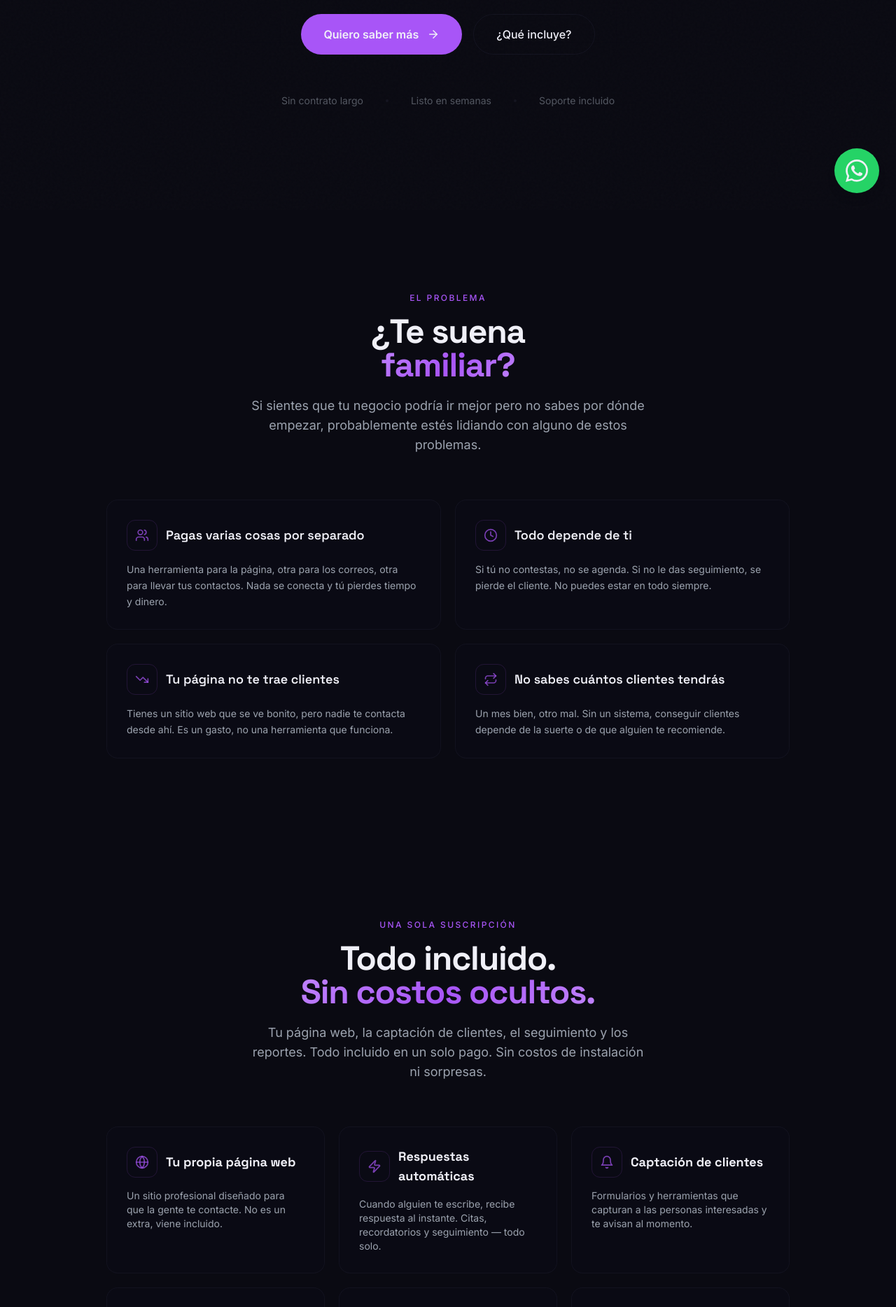
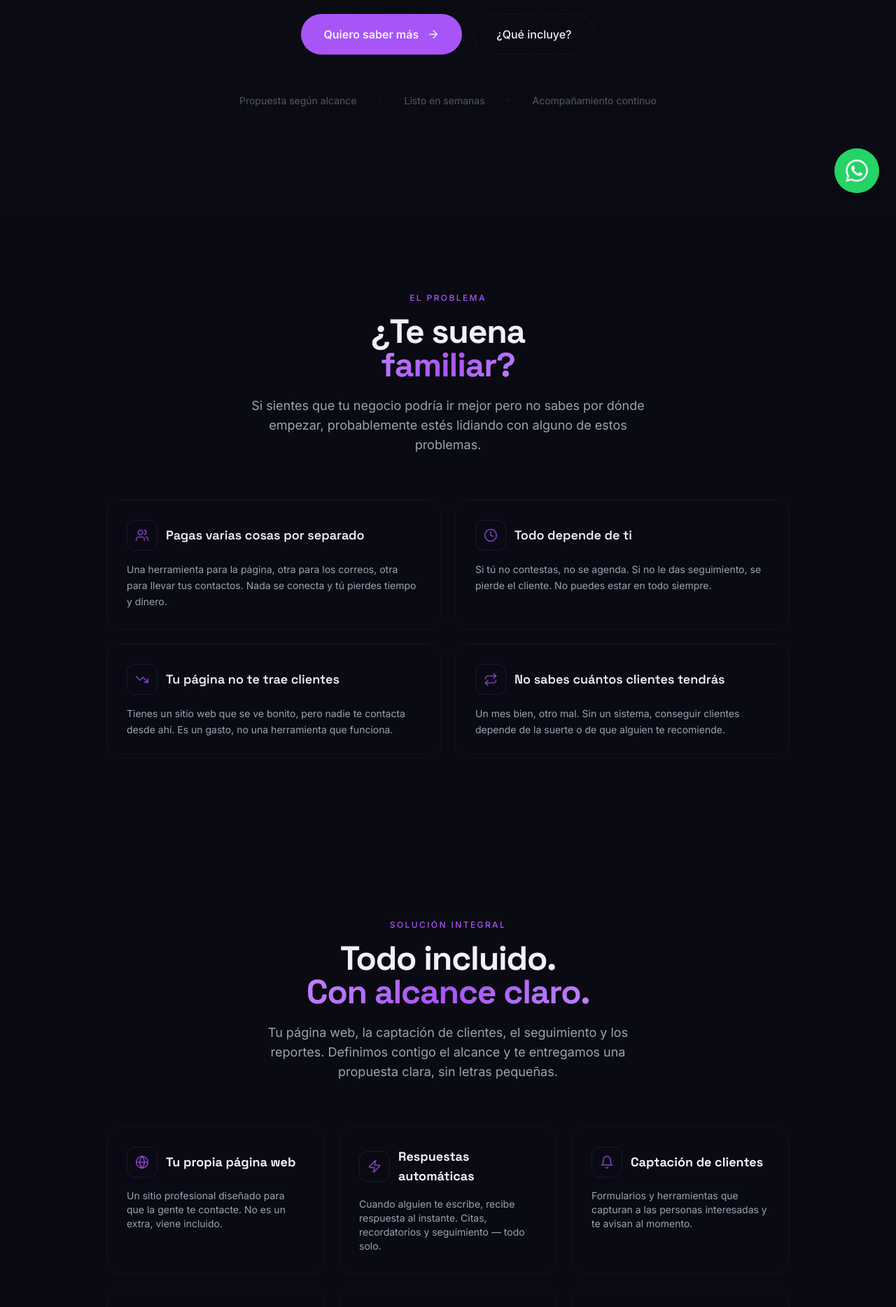
Before and after one commit to AaronC17/swapture, a Next.js app: page / in a window 1280 px wide. Shown: the part 500-2368 px from the top of the page at 70% size. Built offline with nearby package versions, Linux system fonts and the light colour scheme.

Commit message:
Update landing copy to realistic non-pricing messaging

```diff
--- a/src/app/layout.tsx
+++ b/src/app/layout.tsx
@@ -24,11 +24,11 @@ export const viewport: Viewport = {
 
 export const metadata: Metadata = {
   title: 'Swapture — Todo lo que necesitas para generar clientes',
-  description: 'Página web, automatizaciones, CRM, métricas y soporte en una sola suscripción mensual. El sistema completo que genera clientes para tu negocio.',
-  keywords: 'SaaS, sistema de clientes, suscripción, automatización, captación de clientes, plataforma digital',
+  description: 'Página web, automatizaciones, CRM, métricas y acompañamiento para ayudarte a generar más clientes con una estrategia digital clara.',
+  keywords: 'sistema de clientes, automatización, captación de clientes, estrategia digital, página web para negocios',
   openGraph: {
     title: 'Swapture — Todo lo que necesitas para generar clientes',
-    description: 'Un solo sistema. Un solo pago mensual. Página, automatizaciones, CRM y métricas — todo incluido.',
+    description: 'Solución integral para atraer, organizar y convertir contactos en clientes con procesos digitales más eficientes.',
     type: 'website',
   },
 }
--- a/src/components/sections/CTA.tsx
+++ b/src/components/sections/CTA.tsx
@@ -5,10 +5,10 @@ import { ArrowRight, CheckCircle2, Loader2 } from 'lucide-react'
 import Reveal from '../Reveal'
 
 const features = [
-  'Sin costo de instalación',
+  'Diagnóstico inicial del negocio',
   'Listo en semanas',
-  'Todo incluido en un solo pago',
-  'Cancelación flexible',
+  'Alcance y entregables definidos',
+  'Ajustes según resultados',
 ]
 
 export default function CTA() {
@@ -65,7 +65,7 @@ export default function CTA() {
             <Reveal delay={2}>
               <p className="text-muted text-sm sm:text-base mb-8 leading-relaxed">
                 Cuéntanos sobre tu negocio y te mostramos cómo podemos
-                ayudarte a conseguir más clientes desde el primer mes.
+                ayudarte a captar más oportunidades con una propuesta realista y aterrizada a tu contexto.
               </p>
             </Reveal>
             <Reveal delay={3}>
--- a/src/components/sections/FAQ.tsx
+++ b/src/components/sections/FAQ.tsx
@@ -9,17 +9,17 @@ const faqs = [
   {
     question: '¿La página web está incluida?',
     answer:
-      'Sí. Tu página web profesional viene incluida en tu suscripción mensual. No la hacemos aparte — es parte de todo el sistema que armamos para tu negocio.',
+      'Sí. La página web forma parte de la solución cuando el proyecto lo requiere. Se define desde el inicio junto con el resto de herramientas.',
   },
   {
     question: '¿Hay algún costo de instalación?',
     answer:
-      'No. Solo pagas tu suscripción mensual y nosotros nos encargamos de armar, configurar y lanzar todo sin costos adicionales.',
+      'Depende del alcance. Antes de iniciar te presentamos una propuesta con fases, entregables y costos claros para evitar sorpresas.',
   },
   {
     question: '¿Cuánto tarda en estar listo?',
     answer:
-      'En las primeras semanas ya tienes tu sistema funcionando. Desde el primer mes empiezas a notar más consultas, más contactos y mejores resultados.',
+      'Depende del alcance y del material disponible. Normalmente en pocas semanas puedes tener una primera versión funcional para empezar a operar.',
   },
   {
     question: '¿Necesito saber de computadoras o internet?',
@@ -29,7 +29,7 @@ const faqs = [
   {
     question: '¿Puedo cancelar cuando quiera?',
     answer:
-      'Trabajamos con un mínimo de 3 meses para que puedas ver resultados reales. Después de eso, puedes cancelar cuando quieras. Pero cuando veas cómo funciona, no vas a querer.',
+      'Las condiciones se acuerdan antes de iniciar. Siempre trabajamos con objetivos, tiempos y responsabilidades claras para ambas partes.',
   },
   {
     question: '¿Esto sirve para mi tipo de negocio?',
--- a/src/components/sections/Hero.tsx
+++ b/src/components/sections/Hero.tsx
@@ -54,11 +54,11 @@ export default function Hero() {
         {/* Minimal trust line */}
         <Reveal delay={4}>
           <div className="flex flex-wrap items-center justify-center gap-6 sm:gap-8 text-xs sm:text-sm text-muted/50">
-            <span>Sin contrato largo</span>
+            <span>Propuesta según alcance</span>
             <span className="w-1 h-1 rounded-full bg-border/40 hidden sm:block" />
             <span>Listo en semanas</span>
             <span className="w-1 h-1 rounded-full bg-border/40 hidden sm:block" />
-            <span>Soporte incluido</span>
+            <span>Acompañamiento continuo</span>
           </div>
         </Reveal>
       </div>
--- a/src/components/sections/System.tsx
+++ b/src/components/sections/System.tsx
@@ -30,7 +30,7 @@ const includes = [
   {
     icon: Shield,
     title: 'Siempre acompañado',
-    description: 'No te dejamos solo. Cada mes revisamos y mejoramos tu sistema para que funcione cada vez mejor.',
+    description: 'No te dejamos solo. Revisamos resultados, hacemos ajustes y te acompañamos para que el sistema siga mejorando.',
   },
 ]
 
@@ -41,19 +41,19 @@ export default function System() {
         {/* Header */}
         <div className="text-center mb-10 sm:mb-16">
           <Reveal>
-            <span className="section-label">Una sola suscripción</span>
+            <span className="section-label">Solución integral</span>
           </Reveal>
           <Reveal delay={1}>
             <h2 className="section-title">
               Todo incluido.
               <br />
-              <span className="text-gradient">Sin costos ocultos.</span>
+              <span className="text-gradient">Con alcance claro.</span>
             </h2>
           </Reveal>
           <Reveal delay={2}>
             <p className="text-muted text-base sm:text-lg max-w-xl mx-auto">
               Tu página web, la captación de clientes, el seguimiento y los reportes.
-              Todo incluido en un solo pago. Sin costos de instalación ni sorpresas.
+              Definimos contigo el alcance y te entregamos una propuesta clara, sin letras pequeñas.
             </p>
           </Reveal>
         </div>
```
